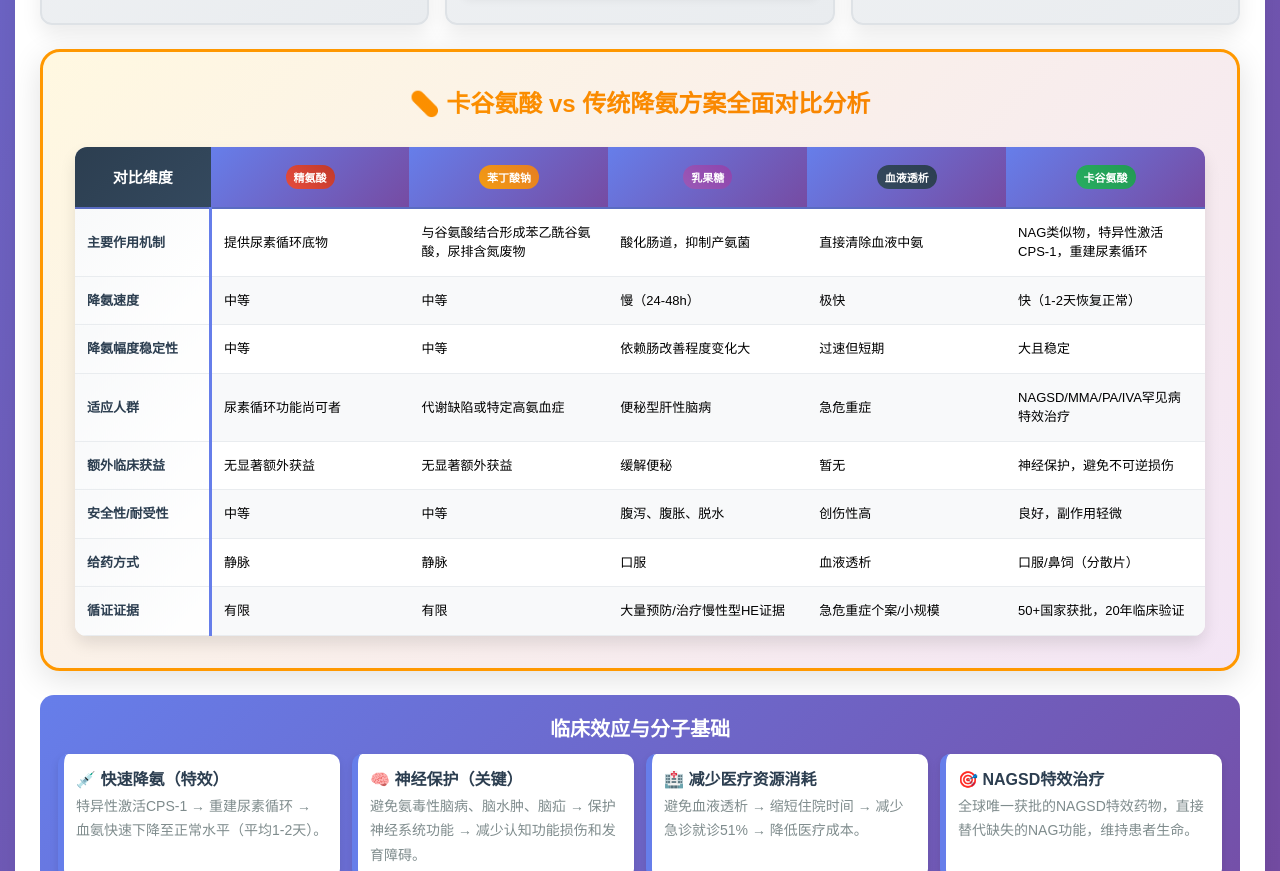
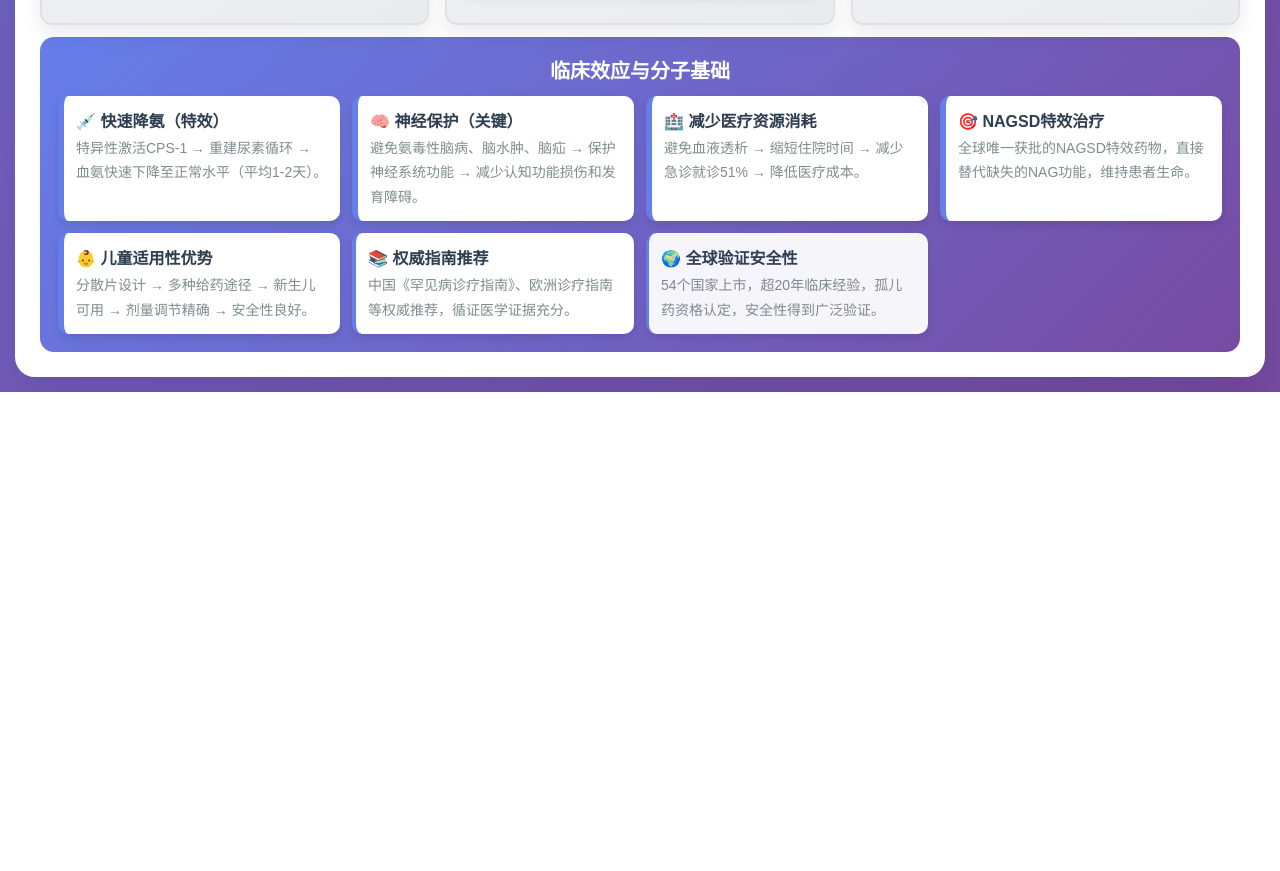
Before and after one commit to Miea-123/Miea-Cag.github.io, a plain HTML site: page index.html in a window 1280 px wide. Shown: the part 2219-3090 px from the top of the page. After the commit the page ends 2611 px from the top, so only its background shows below. Drawn offline with Linux system fonts and the light colour scheme.

Commit message:
index.html

```diff
--- a/index.html
+++ b/index.html
@@ -443,99 +443,6 @@
 </div>
 </div>
 
-<div class="comparison-section">
-<div class="comparison-title">💊 卡谷氨酸 vs 传统降氨方案全面对比分析</div>
-
-<table class="comparison-table">
-<thead>
-<tr>
-<th style="width: 12%;">对比维度</th>
-<th style="width: 17.6%;">
-<div class="drug-tag arginine">精氨酸</div>
-</th>
-<th style="width: 17.6%;">
-<div class="drug-tag sodium-phenylbutyrate">苯丁酸钠</div>
-</th>
-<th style="width: 17.6%;">
-<div class="drug-tag lactulose">乳果糖</div>
-</th>
-<th style="width: 17.6%;">
-<div class="drug-tag dialysis">血液透析</div>
-</th>
-<th style="width: 17.6%;">
-<div class="drug-tag lola">卡谷氨酸</div>
-</th>
-</tr>
-</thead>
-<tbody>
-<tr>
-<td>主要作用机制</td>
-<td>提供尿素循环底物</td>
-<td>与谷氨酸结合形成苯乙酰谷氨酸，尿排含氮废物</td>
-<td>酸化肠道，抑制产氨菌</td>
-<td>直接清除血液中氨</td>
-<td>NAG类似物，特异性激活CPS-1，重建尿素循环</td>
-</tr>
-<tr>
-<td>降氨速度</td>
-<td>中等</td>
-<td>中等</td>
-<td>慢（24-48h）</td>
-<td>极快</td>
-<td>快（1-2天恢复正常）</td>
-</tr>
-<tr>
-<td>降氨幅度稳定性</td>
-<td>中等</td>
-<td>中等</td>
-<td>依赖肠改善程度变化大</td>
-<td>过速但短期</td>
-<td>大且稳定</td>
-</tr>
-<tr>
-<td>适应人群</td>
-<td>尿素循环功能尚可者</td>
-<td>代谢缺陷或特定高氨血症</td>
-<td>便秘型肝性脑病</td>
-<td>急危重症</td>
-<td>NAGSD/MMA/PA/IVA罕见病特效治疗</td>
-</tr>
-<tr>
-<td>额外临床获益</td>
-<td>无显著额外获益</td>
-<td>无显著额外获益</td>
-<td>缓解便秘</td>
-<td>暂无</td>
-<td>神经保护，避免不可逆损伤</td>
-</tr>
-<tr>
-<td>安全性/耐受性</td>
-<td>中等</td>
-<td>中等</td>
-<td>腹泻、腹胀、脱水</td>
-<td>创伤性高</td>
-<td>良好，副作用轻微</td>
-</tr>
-<tr>
-<td>给药方式</td>
-<td>静脉</td>
-<td>静脉</td>
-<td>口服</td>
-<td>血液透析</td>
-<td>口服/鼻饲（分散片）</td>
-</tr>
-<tr>
-<td>循证证据</td>
-<td>有限</td>
-<td>有限</td>
-<td>大量预防/治疗慢性型HE证据</td>
-<td>急危重症个案/小规模</td>
-<td>50+国家获批，20年临床验证</td>
-</tr>
-</tbody>
-</table>
-</div>
-
 <div class="clinical-outcomes">
 <div class="outcomes-title">临床效应与分子基础</div>
 <div class="outcomes-grid">
```
